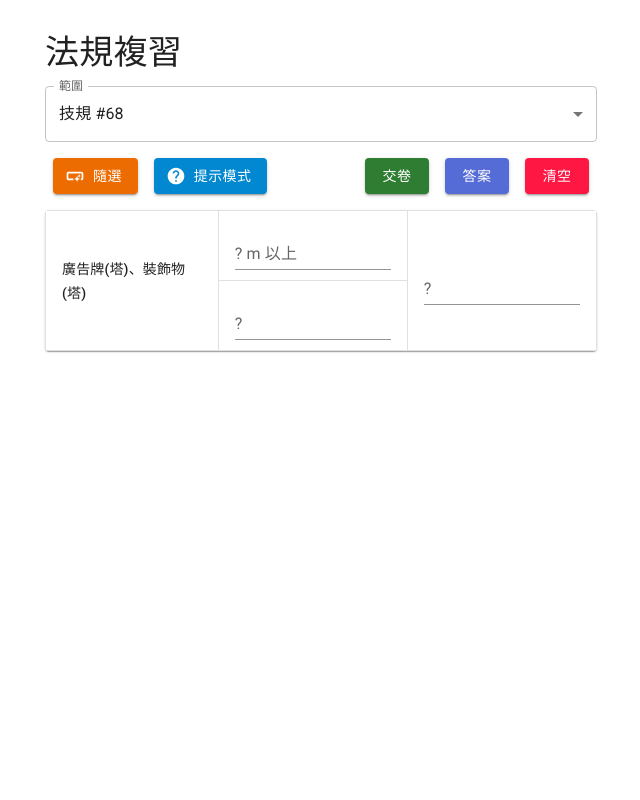
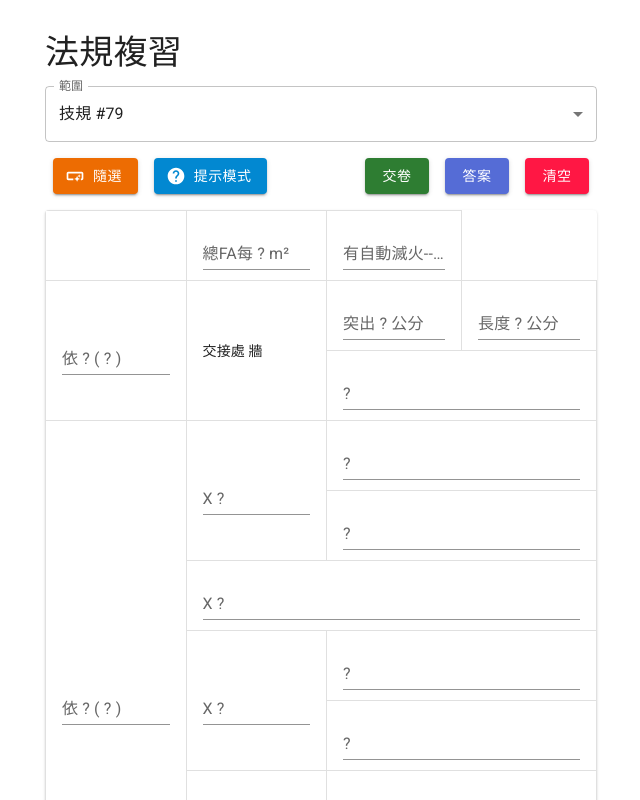
Before and after one commit to wayne930242/law-flash-cards, a React (Create React App) app: page / in a window 1280 px wide. Shown: the top 800 px of the page, without its empty margins (319-959 px from the left). Built offline with nearby package versions, Linux system fonts and the light colour scheme.

Commit message:
Make it random when open

```diff
--- a/src/components/Flashcards.tsx
+++ b/src/components/Flashcards.tsx
@@ -41,13 +41,13 @@ export const GlobalContext = createContext<{
 })
 
 export const Flashcards = () => {
-  const [currentId, setCurrentId] = useState<string>(Data[0] ? Data[0].id : null)
+  const AllData: TypeFlashCard[] = Data
+
+  const [currentId, setCurrentId] = useState<string>(AllData[~~((AllData.length) * Math.random())].id)
   const [reveal, setReveal] = useState<boolean>(false)
   const [deliver, setDeliver] = useState<boolean>(false)
   const [clear, setClear] = useState<boolean>(false)
   const [openHelp, setOpenHelp] = useState<boolean>(false)
-
-  const AllData: TypeFlashCard[] = Data
 
   const current: TypeFlashCard = AllData.filter(ele => ele.id === currentId)[0]
 
```
